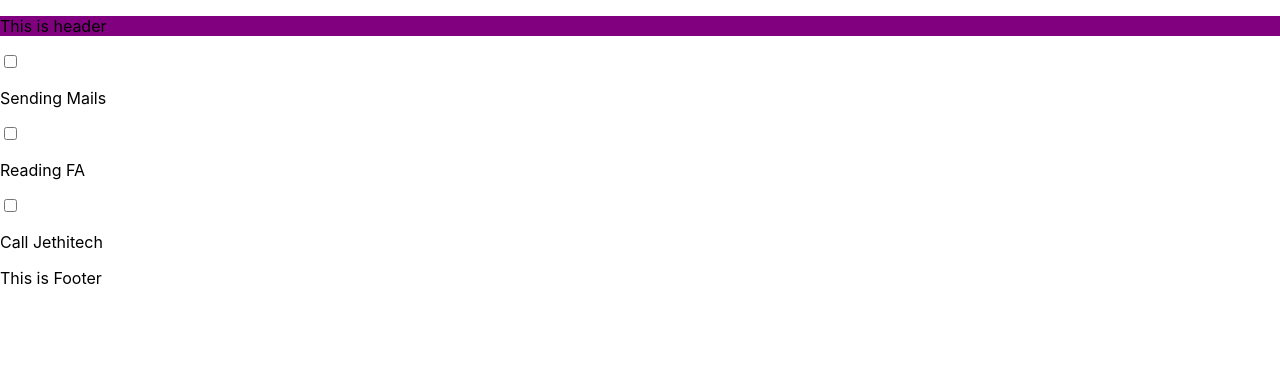
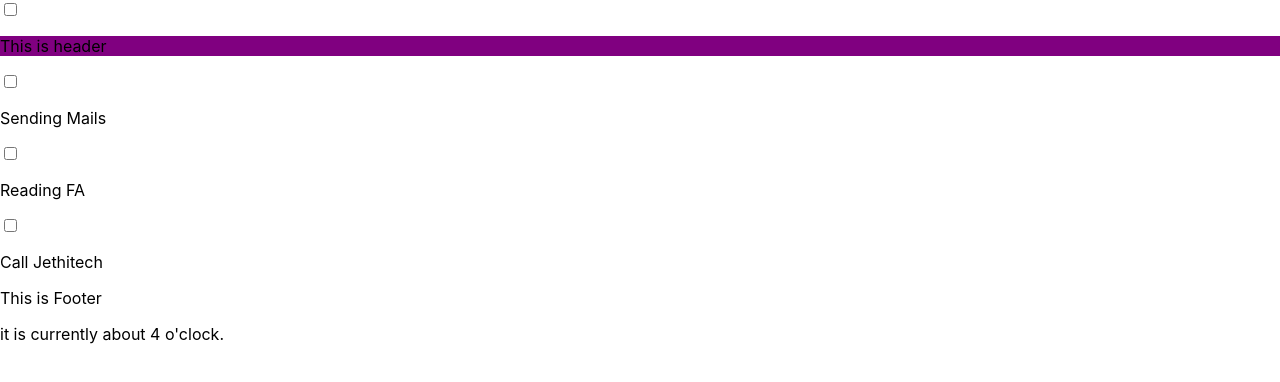
Before and after one commit to ShrutikaSingh/Myreact_codecamp, a React (Create React App) app: page / in a window 1280 px wide. Shown: the top 382 px of the page. Built offline with nearby package versions, Linux system fonts and the light colour scheme.

Commit message:
add showTime function to show the time in 12hours format

```diff
--- a/src/App.js
+++ b/src/App.js
@@ -4,7 +4,7 @@ import  "./components/style.css";
 import Header from './components/Header';
 import Footer from './components/Footer';
 import MainContent from './components/MainContent';
-
+import ShowTime from './components/daygreeting';
 //./ means from current directory
 //a functional component must return something
 //see a functiononal component can return a functionional component since MyInfo is also a functional component
@@ -12,9 +12,13 @@ import MainContent from './components/MainContent';
 function App(){
   return (
     <div>
+      <input type="checkbox" name="todo1"/>
       <Header/>
       <MainContent/>
       <Footer/>
+      <ShowTime/>
+    {/* <p>{Greeting.greeting(15)}</p>
+     <Greeting> <p> this is {greetings.greeting}</p></Greeting> */}
     </div>
     )
 }
```
